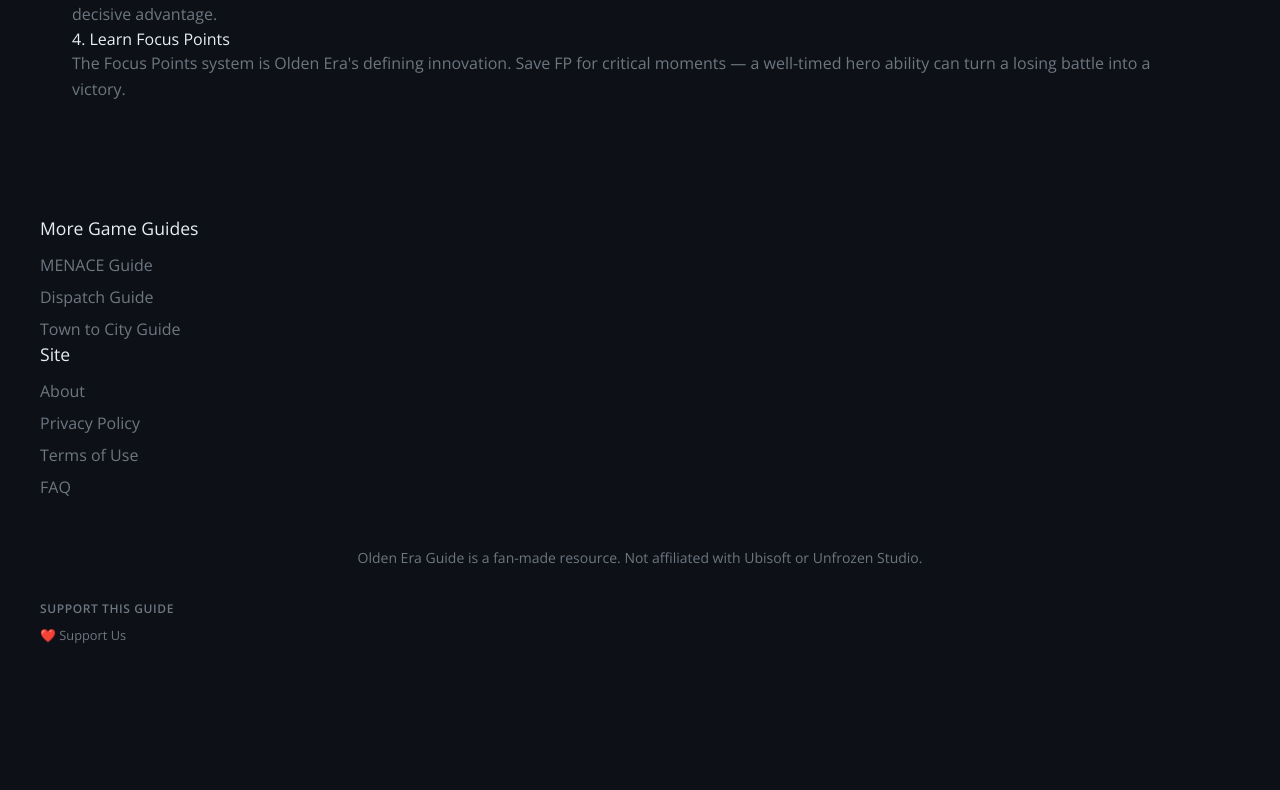
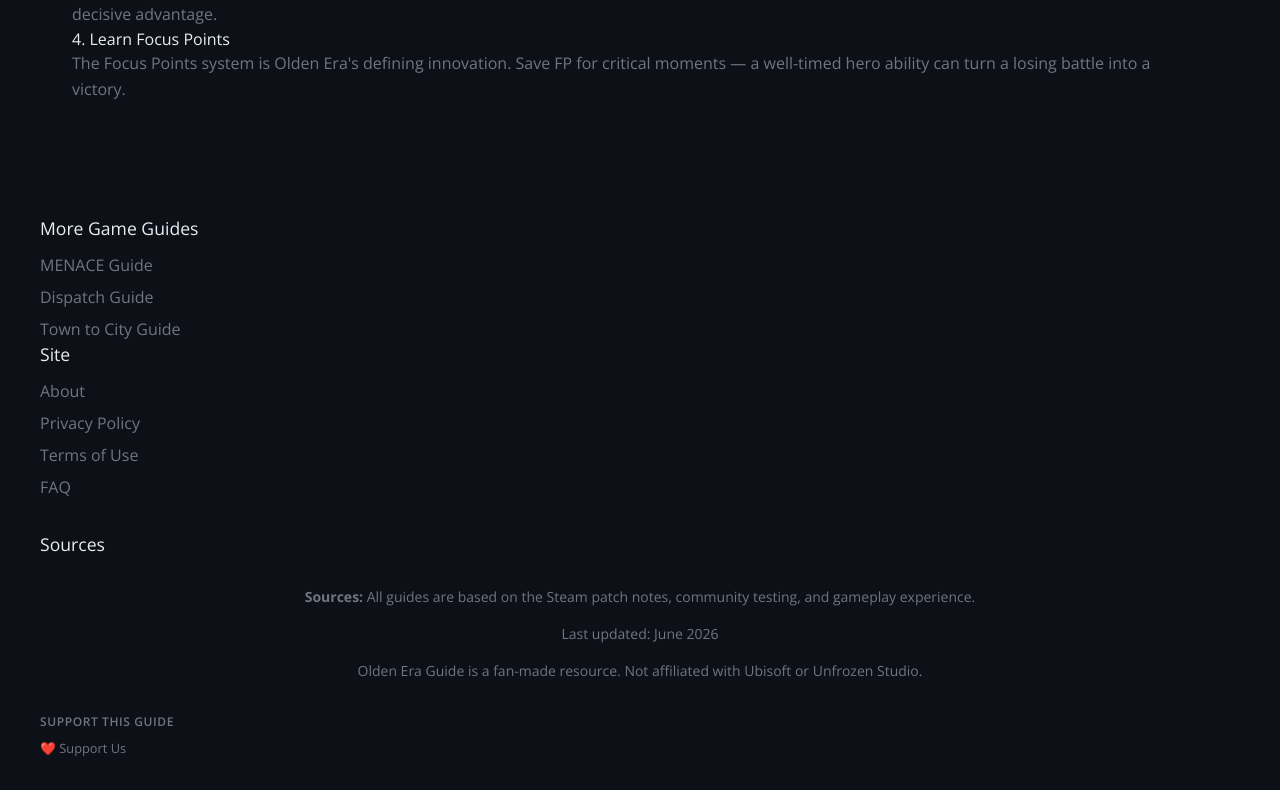
Before and after one commit to ryuuu2020/olden-era-guide, a Next.js app: page / in a window 1280 px wide. Shown: the part 2448-3238 px from the top of the page. Before the commit the page ends 3126 px from the top, so only its background shows below. Built offline with nearby package versions, Linux system fonts and the light colour scheme.

Commit message:
SEO: 添加 E-E-A-T 信号 + JSON-LD Schema (Olden Era)

```diff
--- a/app/layout.tsx
+++ b/app/layout.tsx
@@ -52,6 +52,19 @@ export default function RootLayout({
                 } catch(e) {}
               })();
             `,
+          }}
+        />
+        {/* JSON-LD Structured Data */}
+        <script
+          type="application/ld+json"
+          dangerouslySetInnerHTML={{
+            __html: `{
+  "@context": "https://schema.org",
+  "@type": "WebSite",
+  "name": "Olden Era Guide",
+  "description": "The ultimate Olden Era strategy guide and wiki. Master exploration, combat, and faction building.",
+  "url": "https://olden-era-guide-tau.vercel.app"
+}`,
           }}
         />
       </head>
@@ -130,6 +143,14 @@ function Footer() {
             </div>
           </div>
         </div>
+        {/* E-E-A-T: Sources & Last Updated */}
+        <div>
+          <h3 className="site-footer-heading">Sources</h3>
+          <p className="site-footer-text">
+            <strong>Sources:</strong> All guides are based on the <a href="https://store.steampowered.com/app/3105440/Olden_Era/" target="_blank" rel="noopener noreferrer" className="site-footer-link">Steam patch notes</a>, community testing, and gameplay experience.
+          </p>
+          <p className="site-footer-text">Last updated: June 2026</p>
+        </div>
         <p className="site-footer-text">
           Olden Era Guide is a fan-made resource. Not affiliated with Ubisoft or Unfrozen Studio.
         </p>
```
